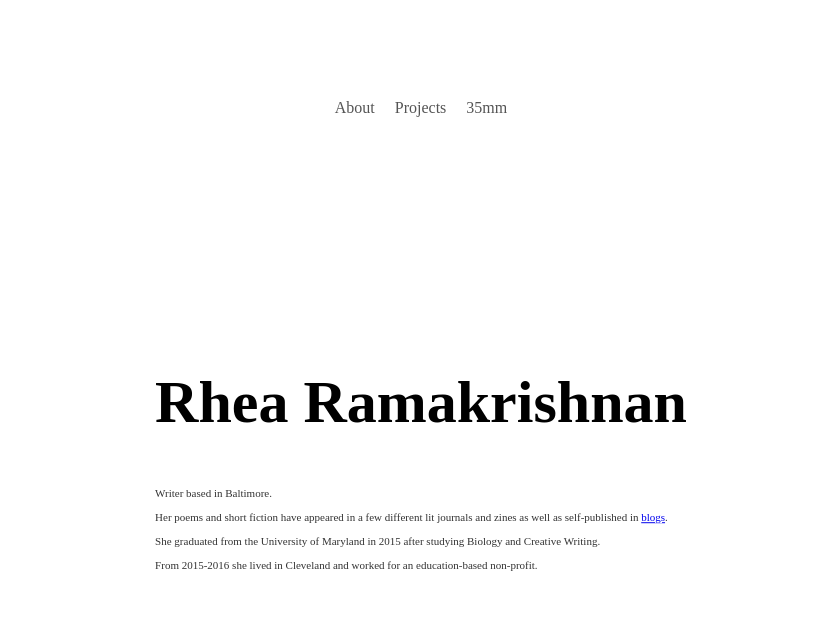
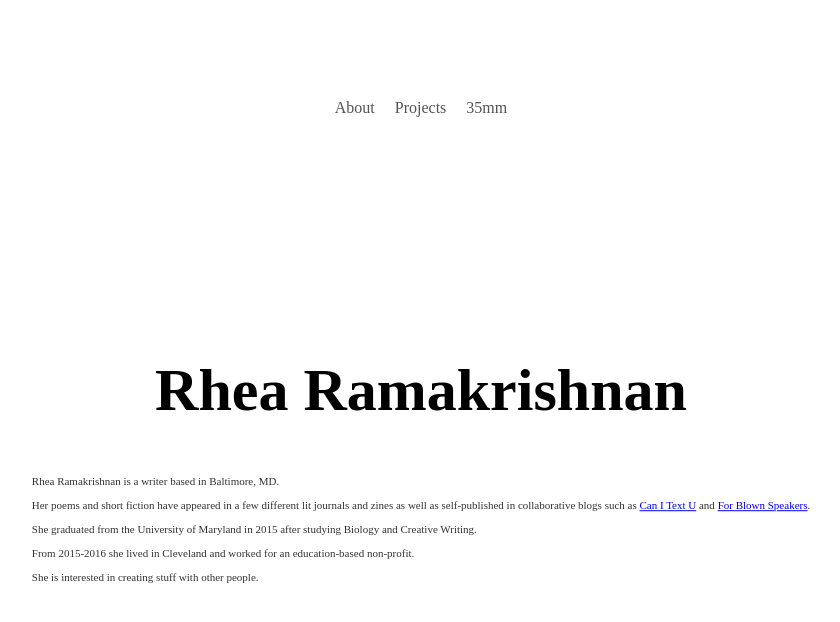
Before and after one commit to reram/reram.github.io, a Jekyll site: the page built from index.html, in a window 1280 px wide. Shown: the top 622 px of the page, without its empty margins (219-1059 px from the left). Built offline with Jekyll 4.4.1, drawn with Linux system fonts in a browser that asks for light colours.

Commit message:
Update index.html

```diff
--- a/index.html
+++ b/index.html
@@ -18,14 +18,17 @@
 <h1>Rhea Ramakrishnan</h1>
 
       <p>
-      Writer based in Baltimore.
+      Rhea Ramakrishnan is a writer based in Baltimore, MD.
       <br><br>
-      Her poems and short fiction have appeared in a few different lit journals and zines as well as self-published in
-      <a href="https://canitextu.wordpress.com/author/rhearamakrishnan/">blogs</a>.
+      Her poems and short fiction have appeared in a few different lit journals and zines as well as self-published in collaborative
+      blogs such as <a href="https://canitextu.wordpress.com/author/rhearamakrishnan/">Can I Text U</a> and
+      <a href="https://forblownspeakers.wordpress.com/author/rhearamakrishnan/">For Blown Speakers</a>.
       <br><br>
       She graduated from the University of Maryland in 2015 after studying Biology and Creative Writing.
       <br><br>
       From 2015-2016 she lived in Cleveland and worked for an education-based non-profit.
+      <br><br>
+      She is interested in creating stuff with other people.
       </p>
 
     </section>
```
